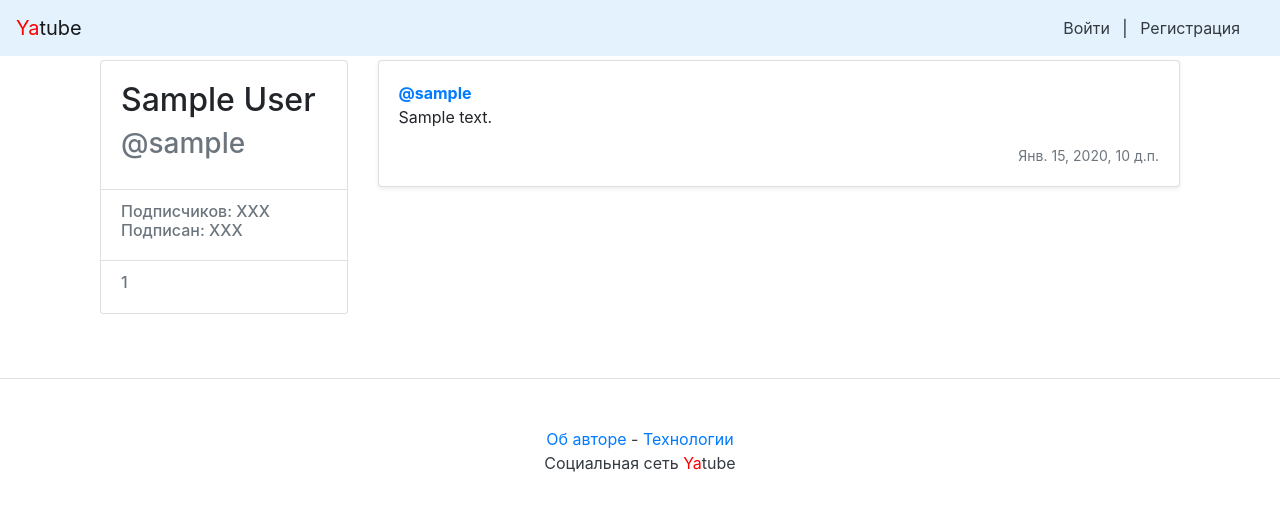
After one commit to GlamorousNutlet/yatube, a Django app: a page that uses yatube/templates/base.html in a window 1280 px wide. The commit adds this page. Shown: the top 511 px of the page. Run offline with Django 3.2, Linux system fonts and the light colour scheme; tables that the repository leaves empty hold one stand-in row (values such as "Sample post"); some libraries are stand-ins or nearby versions.

Commit message:
Sprint 5 -- Start

```diff
--- /dev/null
+++ b/yatube/posts/templates/profile.html
@@ -0,0 +1,74 @@
+{% extends "base.html" %}
+{% block title %} {{ profile.first_name}} {{ profile.last_name}} @{{ profile.username}}{% endblock %}
+{% block content %}
+<main role="main" class="container">
+    <div class="row">
+            <div class="col-md-3 mb-3 mt-1">
+                    <div class="card">
+                            <div class="card-body">
+
+
+                                    <div class="h2">
+                                        <!-- Имя автора -->
+                                        {{ profile.first_name}} {{ profile.last_name}}
+                                    </div>
+                                    <div class="h3 text-muted">
+                                         <!-- username автора -->
+                                         @{{ profile.username }}
+
+                                    </div>
+                            </div>
+                            <ul class="list-group list-group-flush">
+                                    <li class="list-group-item">
+                                            <div class="h6 text-muted">
+                                            Подписчиков: XXX <br />
+                                            Подписан: XXX
+                                            </div>
+                                    </li>
+                                    <li class="list-group-item">
+                                            <div class="h6 text-muted">
+                                                {{ posts_count }}
+                                            </div>
+                                    </li>
+                            </ul>
+                    </div>
+            </div>
+
+            <div class="col-md-9">
+
+                <!-- Начало блока с отдельным постом -->
+                    {% for post in posts %}
+                    <div class="card mb-3 mt-1 shadow-sm">
+                            <div class="card-body">
+                                    <p class="card-text">
+                                            <!-- Ссылка на страницу автора в атрибуте href; username автора в тексте ссылки -->
+                                            <a href="/{{post.author}}/"><strong class="d-block text-gray-dark">@{{post.author}}</strong></a>
+                                            <!-- Текст поста -->
+                                            {{post.text}}
+                                    </p>
+                                    <div class="d-flex justify-content-between align-items-center">
+                                            <div class="btn-group ">
+                                                    <!-- Ссылка на страницу записи в атрибуте href-->
+                                                    <!-- Ссылка на редактирование, показывается только автору записи -->
+                                                {% if post.author == user %}
+                                                    <a class="btn btn-sm text-muted" href="{% url 'post_edit' profile.username post.id %}" role="button">Редактировать</a>
+                                                {% endif %}
+                                            </div>
+                                            <!-- Дата публикации  -->
+                                            <small class="text-muted">{{post.pub_date}}</small>
+                                    </div>
+                            </div>
+                    </div>
+                    {% endfor %}
+                    {% if page.has_other_pages %}
+                        {% include "paginator.html" with items=page paginator=paginator%}
+                    {% endif %}
+                <!-- Конец блока с отдельным постом -->
+
+                <!-- Остальные посты -->
+
+                <!-- Здесь постраничная навигация паджинатора -->
+     </div>
+    </div>
+</main>
+{% endblock %}
--- a/yatube/posts/urls.py
+++ b/yatube/posts/urls.py
@@ -5,5 +5,12 @@ urlpatterns = [
     path("", views.index, name = 'index'),
     path('group/<str:slug>', views.group_posts, name="group"),
     # раздел добавления нового поста
-    path('new/', views.new_post, name="new_post")
+    path('new/', views.new_post, name="new_post"),
+    # Главная страница
+    path("", views.index, name="index"),
+    # Профайл пользователя
+    path("<username>/", views.profile, name="profile"),
+    # Просмотр записи
+    path("<username>/<int:post_id>/", views.post_view, name="post"),
+    path("<username>/<int:post_id>/edit", views.post_edit, name="post_edit"),
 ]
--- a/yatube/posts/views.py
+++ b/yatube/posts/views.py
@@ -1,8 +1,9 @@
 from django.shortcuts import render, redirect
-from .models import Post, Group
+from .models import Post, Group, User
 from .forms import PostForm
 from django.shortcuts import get_object_or_404
 from django.core.paginator import Paginator
+from django.http import HttpResponse
 
 
 def index(request):
@@ -30,3 +31,36 @@ def new_post(request):
         return render(request, 'new_post.html', {'form': form})
     form = PostForm()
     return render(request, 'new_post.html', {'form': form})
+
+def profile(request, username):
+    # тут тело функции
+    profile = User.objects.get(username=username)
+    posts = Post.objects.filter(author=profile).order_by('-pub_date').all()
+    posts_count = posts.count()
+    return render(request, "profile.html", {"posts":posts, "profile" : profile, "posts_count" : posts_count})
+
+def post_view(request, username, post_id):
+    # тут тело функции
+    profile = get_object_or_404(User, username=username)
+    post = Post.objects.get(author=profile.pk, id=post_id)
+    posts = Post.objects.filter(author = profile).order_by('-pub_date').all()
+    posts_count = posts.count()
+    return render(request, "post.html", {"profile":profile, 'post':post, "posts_count":posts_count,})
+
+def post_edit(request, username, post_id):
+    post = get_object_or_404(Post, id=post_id)
+    if request.user != post.author:
+        return HttpResponse("Вы не можете редактировать чужую запись!")
+    if request.method == 'GET':
+        form = PostForm(instance=post)
+        return render(request, "new_post.html", {"form": form, 'edit': True})
+    if request.method == 'POST':
+        form = PostForm(request.POST, instance=post)
+        if form.is_valid():
+            group = form.cleaned_data['group']
+            text = form.cleaned_data['text']
+            post.group = group
+            post.text = text
+            post.save()
+            return redirect(reverse('index'))
+    return render(request, "new_post.html", {"form": form, 'edit': True})
--- a/yatube/templates/base.html
+++ b/yatube/templates/base.html
@@ -20,7 +20,8 @@
             </div>
         </main>
         <footer class="pt-4 my-md-5 pt-md-5 border-top">
-            <p class="m-0 text-dark text-center ">Социальная сеть <span style="color:red">Ya</span>tube </p>
+                <p class="m-0 text-dark text-center "><a href="/about-author/">Об авторе</a> - <a href="/about-spec/">Технологии</a></p>
+                <p class="m-0 text-dark text-center ">Социальная сеть <span style="color:red">Ya</span>tube</p>
         </footer>
     </body>
 </html>
--- a/yatube/templates/footer.html
+++ b/yatube/templates/footer.html
@@ -1,3 +1,4 @@
 <footer class="pt-4 my-md-5 pt-md-5 border-top">
-    <p class="m-0 text-dark text-center ">Социальная сеть <span style="color:red">Ya</span>tube </p>
+        <p class="m-0 text-dark text-center "><a href="/about-author/">Об авторе</a> - <a href="/about-spec/">Технологии</a></p>
+        <p class="m-0 text-dark text-center ">Социальная сеть <span style="color:red">Ya</span>tube</p>
 </footer>
--- a/yatube/users/views.py
+++ b/yatube/users/views.py
@@ -1,5 +1,4 @@
 # позволяет узнать ссылку на URL по его имени, параметр name функции path
-from django.urls import reverse_lazy
 from django.views.generic import CreateView
 
 from .forms import CreationForm
--- a/yatube/yatube/settings.py
+++ b/yatube/yatube/settings.py
@@ -44,6 +44,8 @@ INSTALLED_APPS = [
     'django.contrib.sessions',
     'django.contrib.messages',
     'django.contrib.staticfiles',
+    "django.contrib.sites",
+    "django.contrib.flatpages",
 ]
 
 MIDDLEWARE = [
@@ -133,3 +135,5 @@ STATIC_ROOT = os.path.join(BASE_DIR, "static")
 EMAIL_BACKEND = "django.core.mail.backends.filebased.EmailBackend"
 # указываем директорию, в которую будут складываться файлы писе
 EMAIL_FILE_PATH = os.path.join(BASE_DIR, "sent_emails")
+# Идентификатор текущего сайта
+SITE_ID = 1
--- a/yatube/yatube/urls.py
+++ b/yatube/yatube/urls.py
@@ -1,19 +1,22 @@
 from django.contrib import admin
 from django.urls import include, path
+from django.contrib.flatpages import views
 
 urlpatterns = [
-        # обработчик для главной страницы ищем в urls.py приложения posts
-        path("", include("posts.urls")),
-
+        # раздел администратора
+        path("admin/", admin.site.urls),
+        # flatpages
+        path("about/", include("django.contrib.flatpages.urls")),
         # регистрация и авторизация
         path("auth/", include("users.urls")),
+        path("auth/", include("django.contrib.auth.urls")),
+        # импорт из приложения posts
+        path("", include("posts.urls")),
+]
 
-        # если нужного шаблона для /auth не нашлось в файле users.urls —
-        # ищем совпадения в файле django.contrib.auth.urls
-        path("auth/", include("django.contrib.auth.urls")),
-
-        # раздел администратора
-        path("admin/", admin.site.urls),
-
-
+urlpatterns += [
+        path('about-us/', views.flatpage, {'url': '/about-us/'}, name='about'),
+        path('terms/', views.flatpage, {'url': '/terms/'}, name='terms'),
+        path('about-author/', views.flatpage, {'url': '/about-author/'}, name='author'),
+        path('about-spec/', views.flatpage, {'url': '/about-spec/'}, name='spec'),
 ]
```
Also changed, not shown: yatube/posts/templates/new_post.html (+7 -2 lines), yatube/posts/templates/post.html (added, +61 -0 lines), yatube/templates/flatpages/default.html (added, +10 -0 lines).
